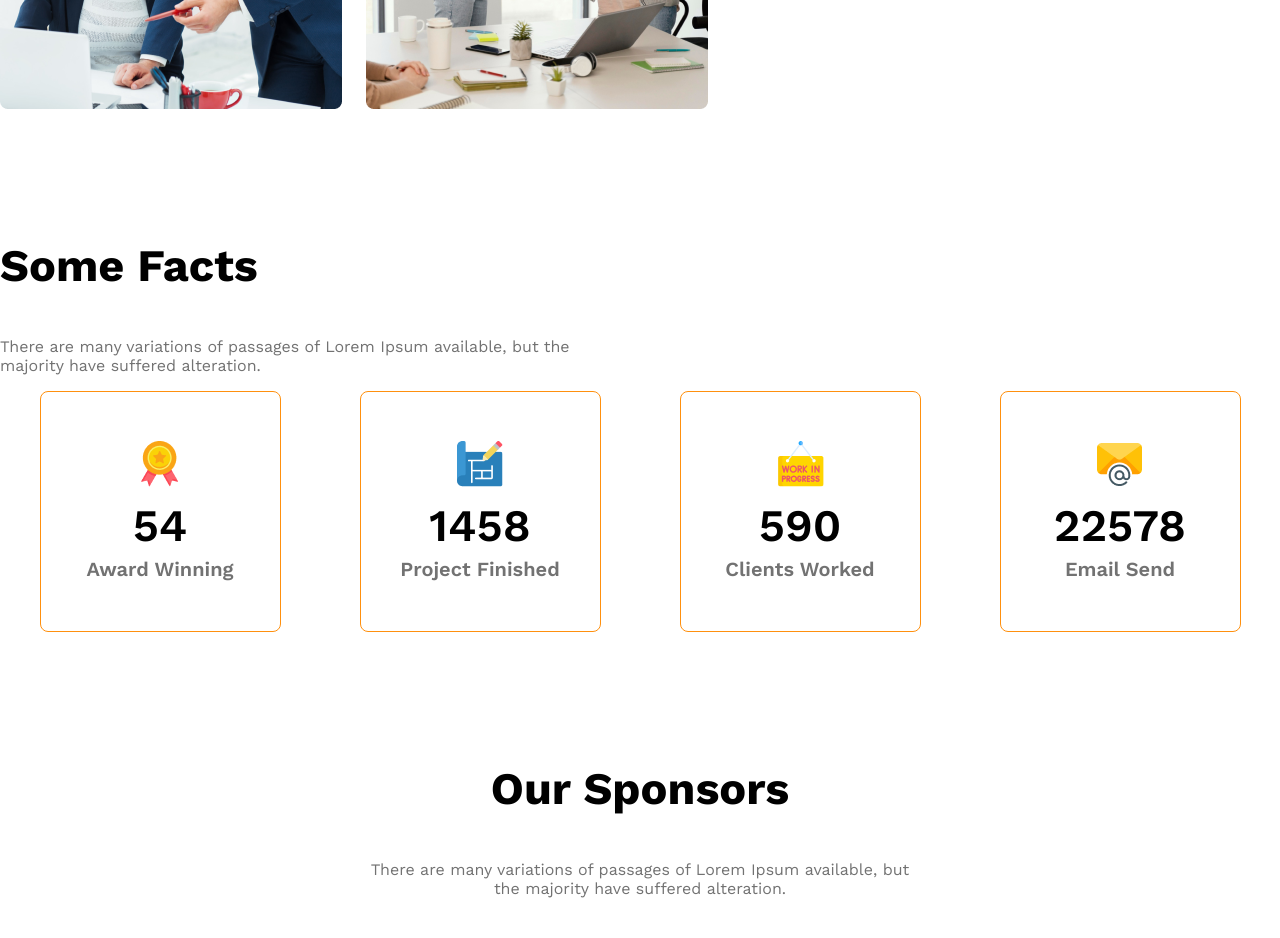
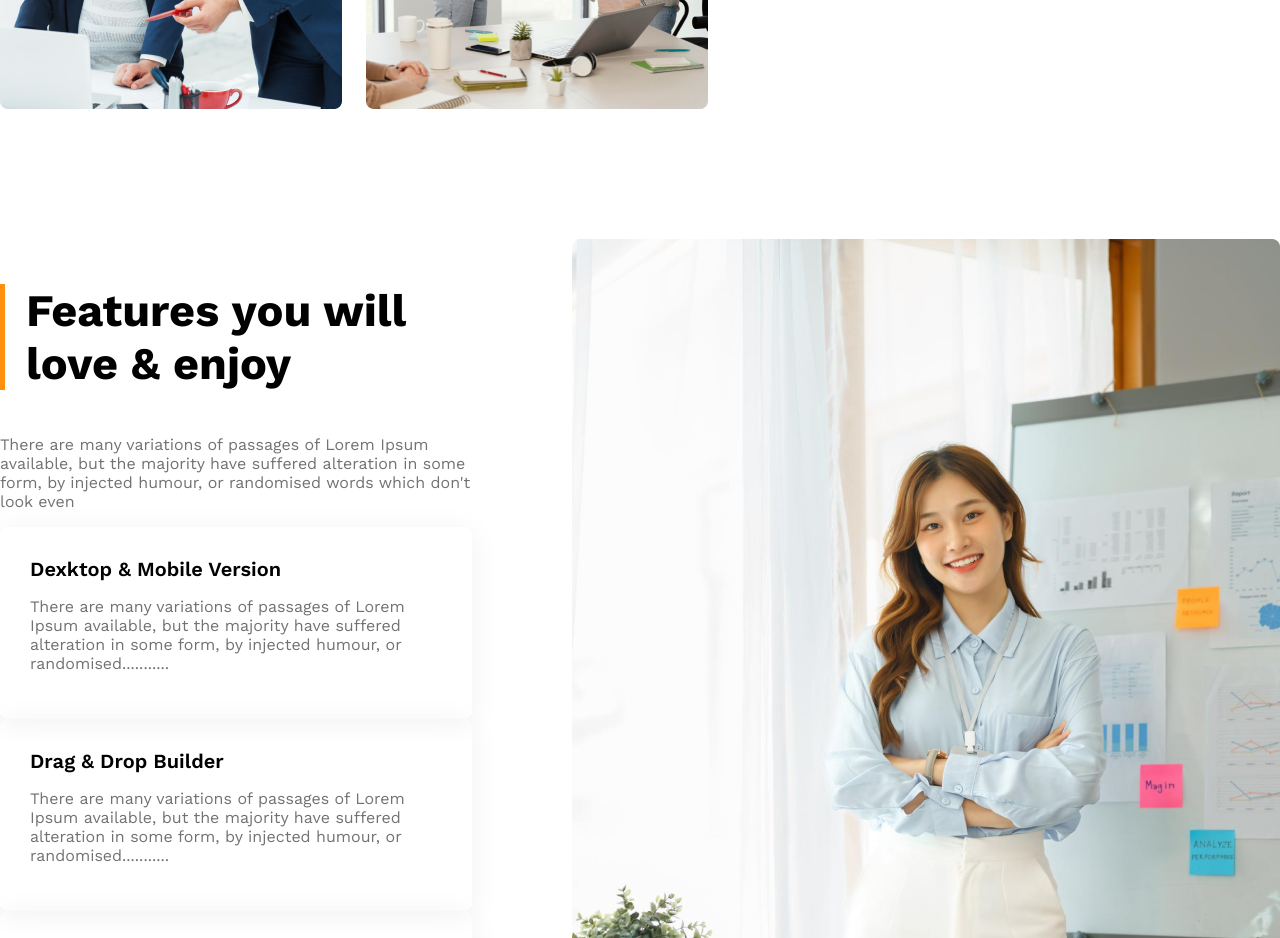
Before and after one commit to NazmushSakib/Mile02_Module_10_g3_architect, a plain HTML site: page index.html in a window 1280 px wide. Shown: the part 1902-2840 px from the top of the page. Drawn offline with nearby package versions, Linux system fonts and the light colour scheme.

Commit message:
added featues card and image and work in progress

```diff
--- a/index.html
+++ b/index.html
@@ -45,6 +45,9 @@
     </header>
 
     <main>
+
+      <!--! team section start -->
+
       <section class="teams display-flex">
         <div class="team-image-container">
           <img
@@ -79,10 +82,48 @@
         </div>
       </section>
 
-      <!-- features will enjoy -->
-      <section></section>
+      <!--! features section start -->
 
-      <!-- some facts -->
+      <section class="features">
+        <div class="">
+
+          <h3 id="feature-section-title" class="section-title">Features you will <br>love & enjoy</h3>
+          <p class="description-regular-font">There are many variations of passages of Lorem Ipsum available, but the majority have suffered alteration in some form, by injected humour, or randomised words which don't look even</p>
+          <!-- Feature card container -->
+          <div class="feature-card">
+            <h4 class="feature-title">Dexktop & Mobile Version</h4>
+            <p class="description-regular-font">There are many variations of passages of Lorem Ipsum available, but the majority have suffered alteration in some form, by injected humour, or randomised...........</p>
+          </div>
+           <div class="feature-card">
+            <h4 class="feature-title">Drag & Drop Builder</h4>
+           <p class="description-regular-font">There are many variations of passages of Lorem Ipsum available, but the majority have suffered alteration in some form, by injected humour, or randomised...........</p>
+           </div>
+
+           <div class="feature-card">
+            <h4 class="feature-title">Awesome Modern Design</h4>
+           <p class="description-regular-font">There are many variations of passages of Lorem Ipsum available, but the majority have suffered alteration in some form, by injected humour, or randomised...........</p>
+           </div>
+           <div class="feature-card">
+            <h4 class="feature-title">Super Easy to Edit</h4>
+           <p class="description-regular-font">There are many variations of passages of Lorem Ipsum available, but the majority have suffered alteration in some form, by injected humour, or randomised...........</p>
+           </div>
+
+
+
+        </div>
+        <div>
+          <img src="./g3-architects-resources/images/architect.png" alt="architect">
+          <button id="experience-badge" class="btn-primary">
+            <span id="experience-year">10+ Years</span>
+            <br>
+            <span>Experience</span>
+
+          </button>
+        </div>
+      </section>
+
+
+      <!--! some facts starts-->
       <section class="some-facts">
         <h3 class="section-title some-facts">Some Facts</h3>
         <p class="fact-description description-regular-font">
--- a/style/style.css
+++ b/style/style.css
@@ -145,6 +145,8 @@ main>section{
 
 /*! main section start */
 
+/*? Team section start */
+
 .teams{
   align-items: center;
   gap: 73px;
@@ -160,8 +162,6 @@ main>section{
   max-width: 530px;
 }
 
-
-
 .quick{
   font-weight: 500;
 }
@@ -175,14 +175,38 @@ main>section{
   color: #ff900E;
 }
 
+/*! Feature section related styles */
+#feature-section-title{
+  border-left: 5px solid #ff900E;
+  padding-left: 21px;
+}
 
+.feature-card{
+  box-shadow: 0 4px 30px 0 rgba(0, 0, 0, 0.06);
+  margin-bottom: 20px;
+  padding: 30px;
+  border-radius: 8px;
+  margin-top: 0px;
+  margin-bottom: 0px;
+}
 
+.feature-title{
+  font-size: 2rem;
+  font-weight: 600;
+  margin-top: 0px;
+  margin-bottom: 0px;
+}
 
+.features{
+  display: flex;
+  gap: 100px;
+}
 
 
 /*! Some Facts Section */
 .fact-description{
   max-width: 580px;
+  padding: 30px;
 }
 
 .facts-container{
```
